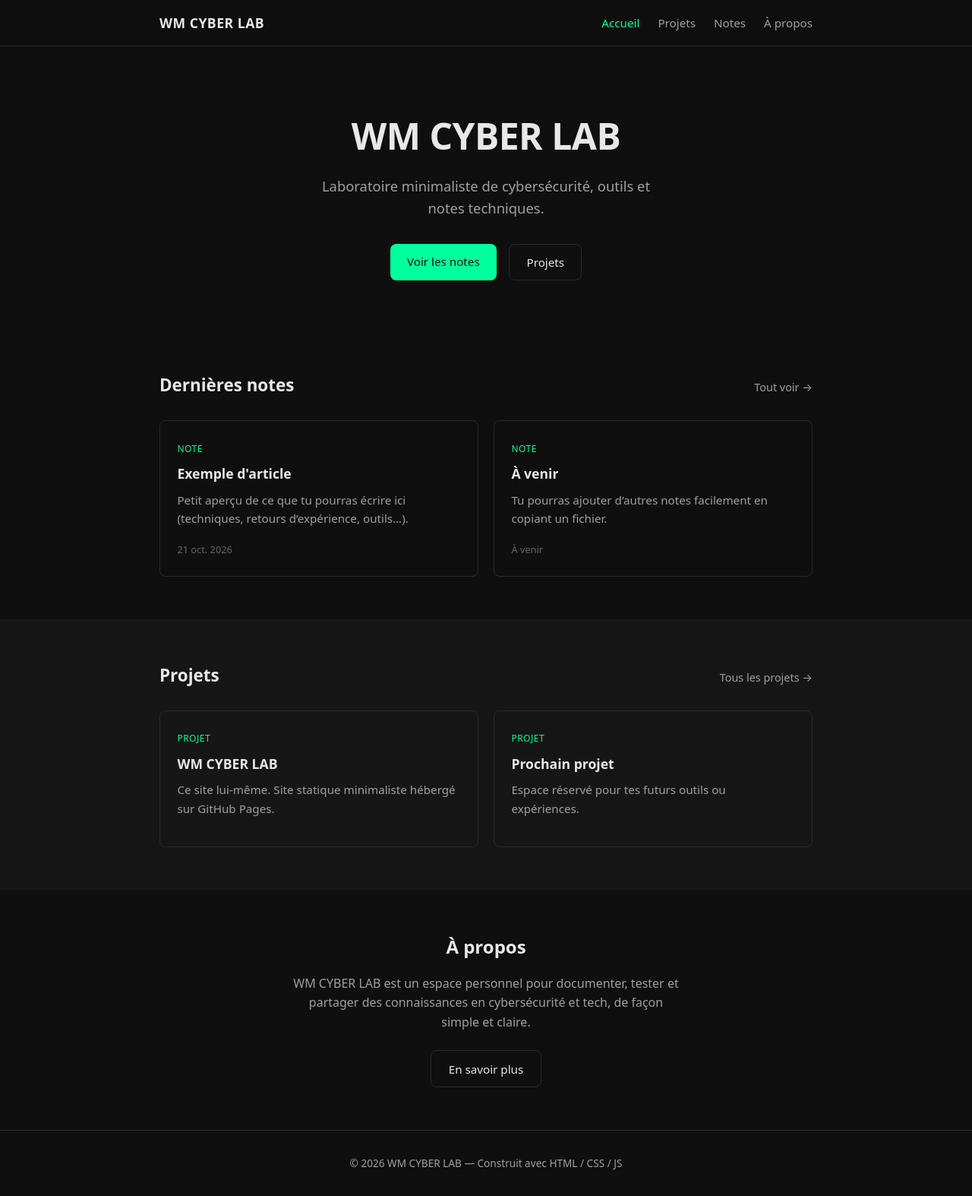
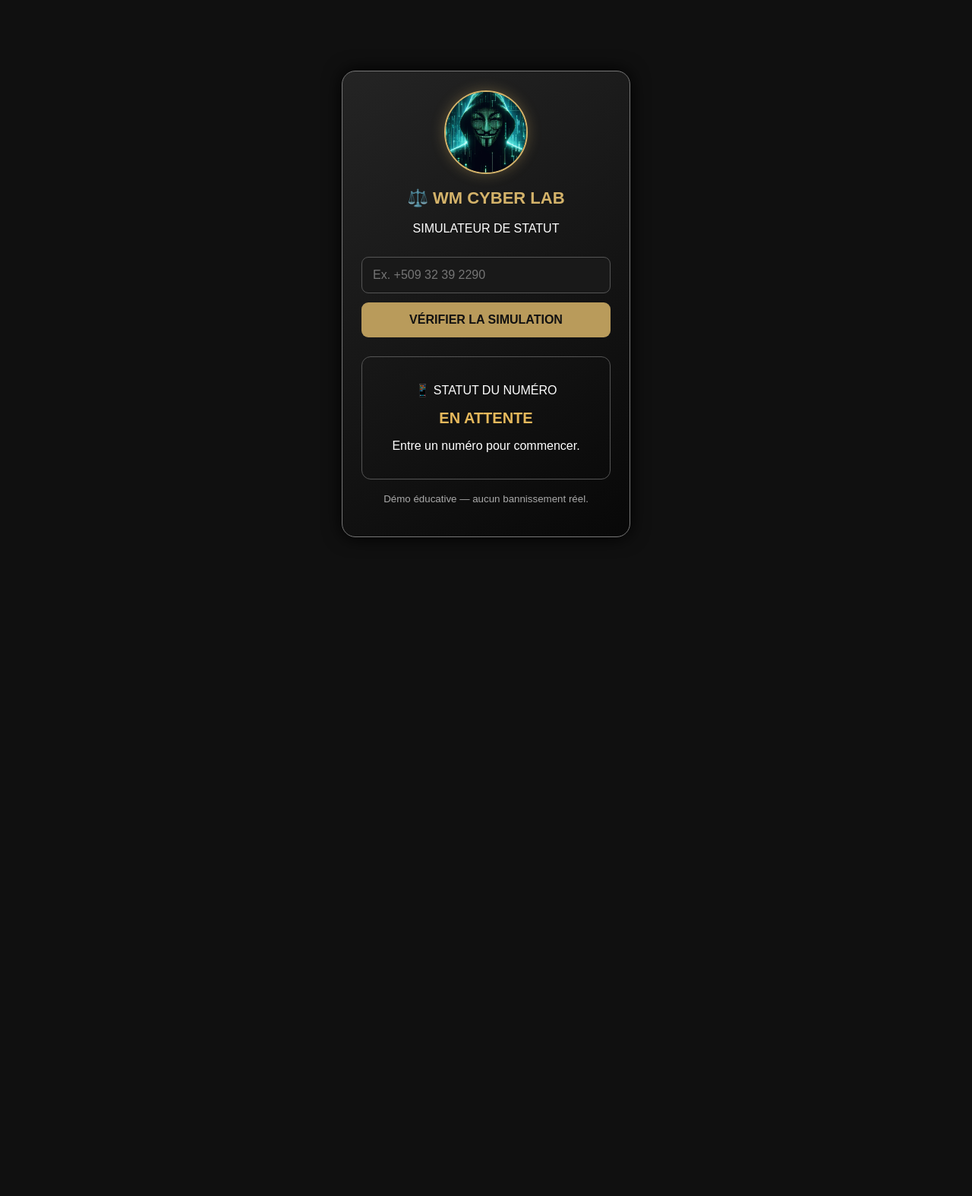
Before and after one commit to winnermukwala5-lab/wm-cyber-lab, a plain HTML site: page index.html in a window 1280 px wide. Shown: the whole page at 76% size. After the commit the page ends 800 px from the top, so only its background shows below. Drawn offline with Linux system fonts and the light colour scheme.

Commit message:
Add WM Cyber Lab logo

```diff
--- a/index.html
+++ b/index.html
@@ -1,105 +1,55 @@
 <!DOCTYPE html>
 <html lang="fr">
 <head>
-  <meta charset="UTF-8">
-  <meta name="viewport" content="width=device-width, initial-scale=1.0">
-  <title>WM CYBER LAB</title>
-  <meta name="description" content="Laboratoire cyber minimaliste - notes, projets et outils.">
-  <link rel="stylesheet" href="style.css">
+<meta charset="UTF-8">
+<meta name="viewport" content="width=device-width, initial-scale=1.0">
+<title>WM CYBER LAB</title>
+<style>
+*{box-sizing:border-box}
+body{margin:0;background:#101010;color:white;font-family:Arial,sans-serif;display:grid;place-items:center;min-height:100vh;padding:20px}
+.card{width:100%;max-width:380px;padding:25px;border:1px solid #777;border-radius:18px;background:linear-gradient(145deg,#242424,#080808);box-shadow:0 0 25px #000}
+h2{text-align:center;color:#d4b36a;font-size:22px}
+input,button{width:100%;padding:14px;margin-top:12px;border-radius:9px;font-size:16px}
+input{background:#191919;border:1px solid #555;color:white}
+button{background:#b99b5b;color:#111;border:0;font-weight:bold}
+.result{margin-top:25px;padding:18px;border:1px solid #555;border-radius:12px;text-align:center}
+.status{color:#e6b95c;font-weight:bold;font-size:20px}
+small{color:#aaa}
+
+.logo {
+    display: block;
+    width: 110px;
+    height: 110px;
+    object-fit: cover;
+    border-radius: 50%;
+    margin: 0 auto 18px;
+    border: 2px solid #d4b36a;
+    box-shadow: 0 0 18px #d4b36a55;
+}
+</style>
 </head>
 <body>
-  <header class="header">
-    <div class="container header-inner">
-      <a href="index.html" class="logo">WM CYBER LAB</a>
-      <nav class="nav" id="nav">
-        <a href="index.html" class="nav-link active">Accueil</a>
-        <a href="pages/projects.html" class="nav-link">Projets</a>
-        <a href="posts/index.html" class="nav-link">Notes</a>
-        <a href="pages/about.html" class="nav-link">À propos</a>
-      </nav>
-      <button class="menu-btn" id="menuBtn" aria-label="Menu">
-        <span></span>
-        <span></span>
-        <span></span>
-      </button>
-    </div>
-  </header>
-
-  <main>
-    <!-- Hero -->
-    <section class="hero">
-      <div class="container">
-        <h1>WM CYBER LAB</h1>
-        <p class="hero-subtitle">Laboratoire minimaliste de cybersécurité, outils et notes techniques.</p>
-        <div class="hero-actions">
-          <a href="posts/index.html" class="btn btn-primary">Voir les notes</a>
-          <a href="pages/projects.html" class="btn btn-outline">Projets</a>
-        </div>
-      </div>
-    </section>
-
-    <!-- Dernières notes -->
-    <section class="section">
-      <div class="container">
-        <div class="section-header">
-          <h2>Dernières notes</h2>
-          <a href="posts/index.html" class="link">Tout voir →</a>
-        </div>
-        <div class="cards">
-          <article class="card">
-            <span class="card-tag">Note</span>
-            <h3><a href="posts/exemple-article.html">Exemple d'article</a></h3>
-            <p>Petit aperçu de ce que tu pourras écrire ici (techniques, retours d’expérience, outils…).</p>
-            <time datetime="2026-10-21">21 oct. 2026</time>
-          </article>
-          <article class="card">
-            <span class="card-tag">Note</span>
-            <h3><a href="#">À venir</a></h3>
-            <p>Tu pourras ajouter d’autres notes facilement en copiant un fichier.</p>
-            <time datetime="2026-10-21">À venir</time>
-          </article>
-        </div>
-      </div>
-    </section>
-
-    <!-- Projets -->
-    <section class="section section-alt">
-      <div class="container">
-        <div class="section-header">
-          <h2>Projets</h2>
-          <a href="pages/projects.html" class="link">Tous les projets →</a>
-        </div>
-        <div class="cards">
-          <article class="card">
-            <span class="card-tag">Projet</span>
-            <h3><a href="pages/projects.html">WM CYBER LAB</a></h3>
-            <p>Ce site lui-même. Site statique minimaliste hébergé sur GitHub Pages.</p>
-          </article>
-          <article class="card">
-            <span class="card-tag">Projet</span>
-            <h3><a href="#">Prochain projet</a></h3>
-            <p>Espace réservé pour tes futurs outils ou expériences.</p>
-          </article>
-        </div>
-      </div>
-    </section>
-
-    <!-- À propos court -->
-    <section class="section">
-      <div class="container about-preview">
-        <h2>À propos</h2>
-        <p>WM CYBER LAB est un espace personnel pour documenter, tester et partager des connaissances en cybersécurité et tech, de façon simple et claire.</p>
-        <a href="pages/about.html" class="btn btn-outline">En savoir plus</a>
-      </div>
-    </section>
-  </main>
-
-  <footer class="footer">
-    <div class="container">
-      <p>© 2026 WM CYBER LAB — Construit avec HTML / CSS / JS</p>
-    </div>
-  </footer>
-
-  <script src="script.js"></script>
+<div class="card">
+<img src="images/logo.jpeg" alt="Logo WM CYBER LAB" class="logo">
+<h2>⚖️ WM CYBER LAB</h2>
+<p style="text-align:center">SIMULATEUR DE STATUT</p>
+<input id="numero" type="tel" placeholder="Ex. +509 32 39 2290">
+<button onclick="verifier()">VÉRIFIER LA SIMULATION</button>
+<div class="result">
+<p>📱 STATUT DU NUMÉRO</p>
+<div id="statut" class="status">EN ATTENTE</div>
+<p id="message">Entre un numéro pour commencer.</p>
+</div>
+<p style="text-align:center"><small>Démo éducative — aucun bannissement réel.</small></p>
+</div>
+<script>
+function verifier(){
+const numero=document.getElementById('numero').value.trim();
+if(!numero){alert('Entre un numéro.');return;}
+document.getElementById('statut').textContent='SIMULATION';
+document.getElementById('message').textContent=
+'Numéro saisi : '+numero+'. Statut réel non vérifié.';
+}
+</script>
 </body>
 </html>
```
Also changed, not shown: images/logo.jpeg (added).
